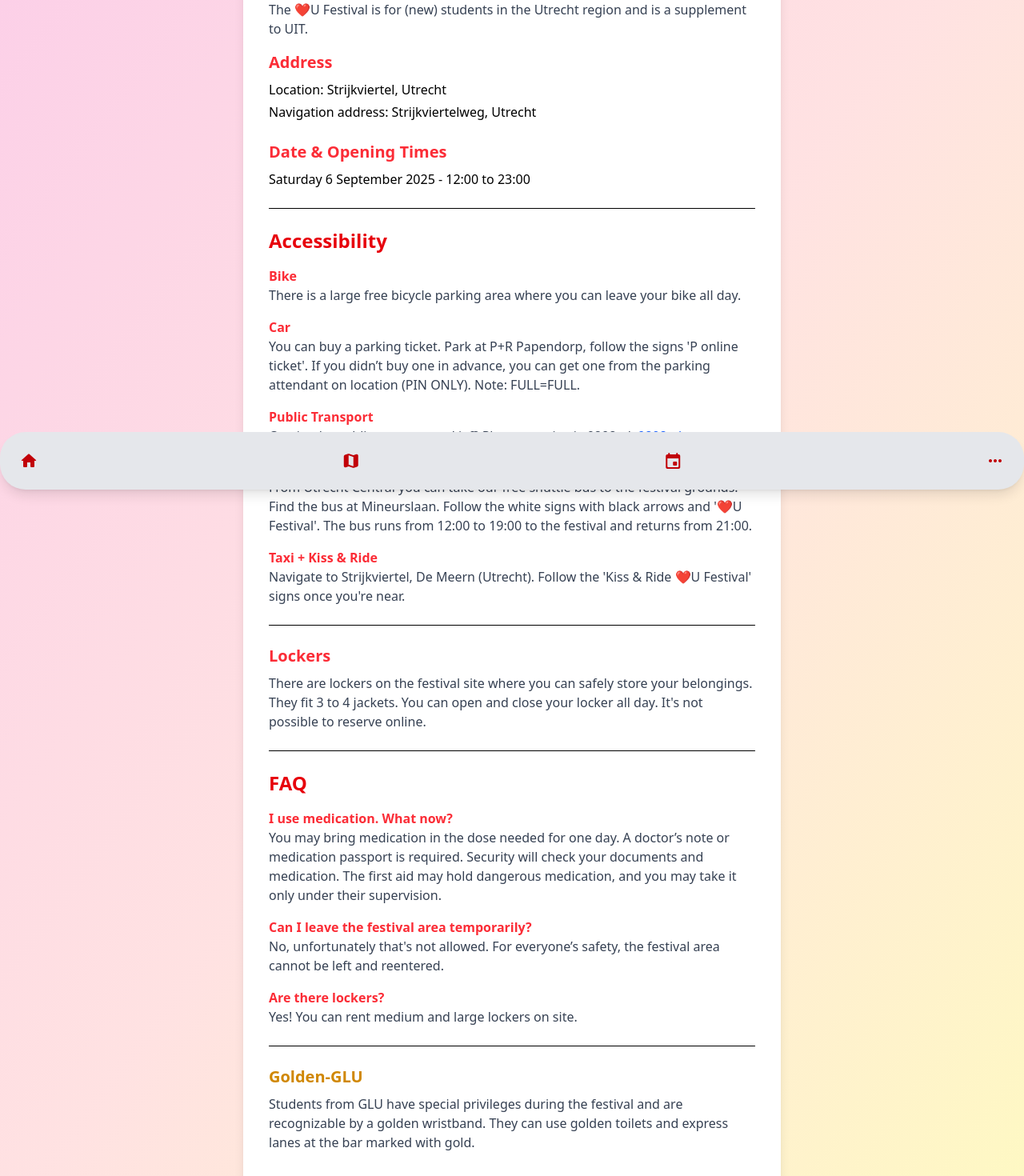
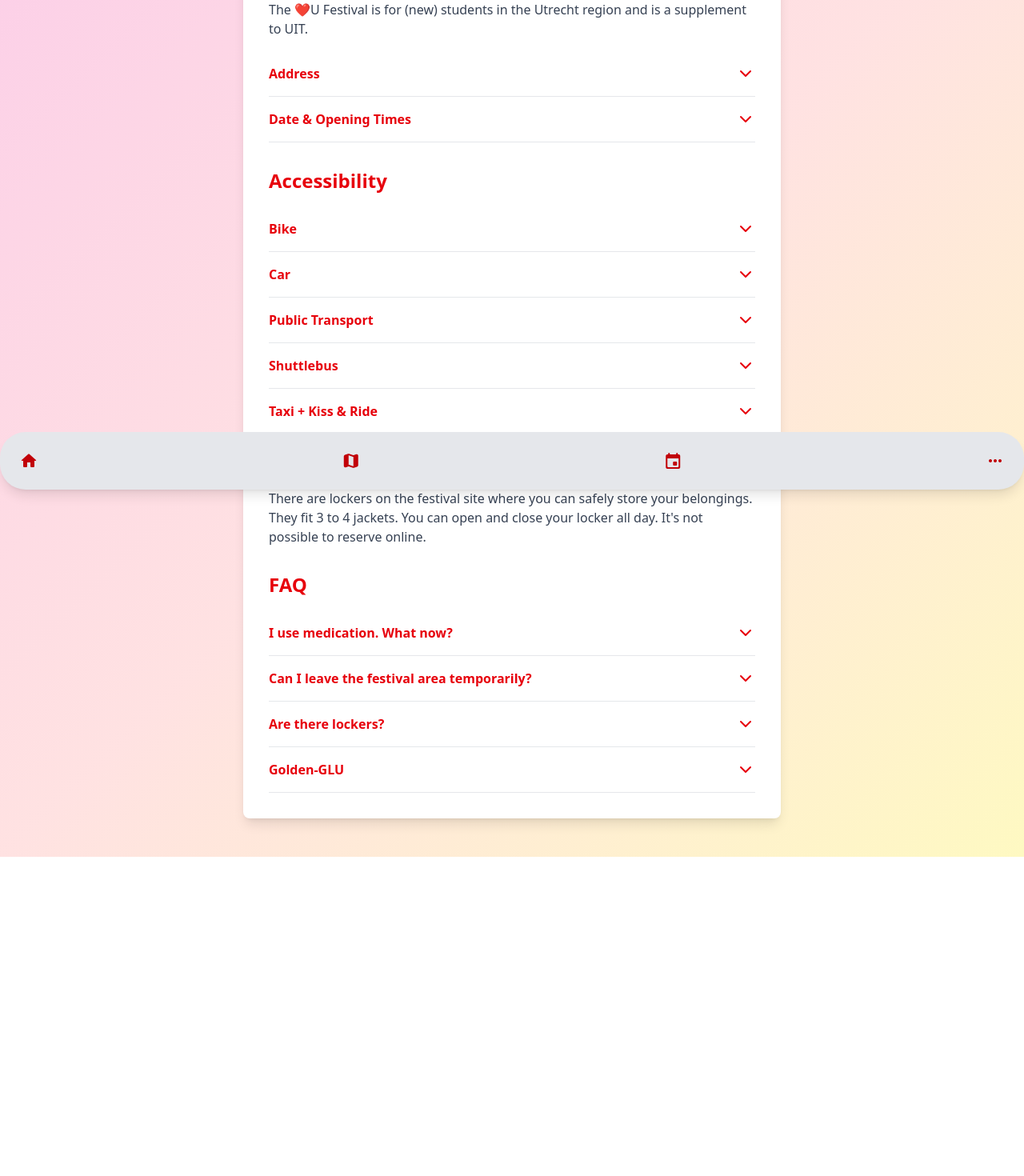
Before and after one commit to Markp33/love-u-festival, a React (Vite) app in the folder react/: page /more in a window 1280 px wide. Shown: the part 180-1650 px from the top of the page at 80% size. After the commit the page ends 1251 px from the top, so only its background shows below. Built offline with nearby package versions, Linux system fonts and the light colour scheme.

Commit message:
lucide+accarderon

```diff
--- a/react/package.json
+++ b/react/package.json
@@ -15,6 +15,7 @@
     "i18next": "^25.2.1",
     "i18next-browser-languagedetector": "^8.1.0",
     "leaflet": "^1.9.4",
+    "lucide-react": "^0.513.0",
     "react": "^19.1.0",
     "react-dom": "^19.1.0",
     "react-i18next": "^15.5.2",
--- a/react/src/pages/More.jsx
+++ b/react/src/pages/More.jsx
@@ -1,4 +1,25 @@
+import { useState } from 'react';
 import { useTranslation } from 'react-i18next';
+import { ChevronDown } from 'lucide-react';
+
+function AccordionItem({ title, children }) {
+  const [isOpen, setIsOpen] = useState(false);
+
+  return (
+    <div className="border-b border-gray-200">
+      <button
+        onClick={() => setIsOpen(!isOpen)}
+        className="w-full flex justify-between items-center py-4 text-left text-red-600 font-semibold"
+      >
+        {title}
+        <ChevronDown
+          className={`transition-transform duration-300 ${isOpen ? 'rotate-180' : ''}`}
+        />
+      </button>
+      {isOpen && <div className="pb-4 text-gray-700">{children}</div>}
+    </div>
+  );
+}
 
 export default function More() {
   const { t } = useTranslation();
@@ -7,37 +28,29 @@ export default function More() {
     <div className="min-h-screen bg-gradient-to-br from-pink-200 via-red-100 to-yellow-100 flex flex-col items-center justify-center px-4">
       <div className="bg-white rounded-lg shadow-lg p-8 max-w-2xl w-full mt-12 mb-12 overflow-y-auto">
         <h1 className="text-3xl font-bold mb-6 text-center text-red-600">{t('title')}</h1>
-        <p className="mb-4 text-gray-700">
-          {t('festivalInfo')}
-        </p>
+        <p className="mb-4 text-gray-700">{t('festivalInfo')}</p>
 
-        <section className="mb-6">
-          <h2 className="text-xl font-semibold mb-2 text-red-500">{t('address')}</h2>
+        <AccordionItem title={t('address')}>
           <div className="mb-1">{t('location', { location: 'Strijkviertel, Utrecht' })}</div>
           <div>{t('navAddress', { address: 'Strijkviertelweg, Utrecht' })}</div>
-        </section>
+        </AccordionItem>
 
-        <section className="mb-6">
-          <h2 className="text-xl font-semibold mb-2 text-red-500">{t('dateTitle')}</h2>
+        <AccordionItem title={t('dateTitle')}>
           <div>{t('date')}</div>
-        </section>
+        </AccordionItem>
 
-        <hr className="my-6" />
-        <h2 className="text-2xl font-bold mb-4 text-red-600">{t('accessibility')}</h2>
+        <h2 className="text-2xl font-bold mt-8 mb-4 text-red-600">{t('accessibility')}</h2>
 
-        <section className="mb-4">
-          <h3 className="font-semibold text-red-500">{t('bike')}</h3>
-          <p className="text-gray-700">{t('bikeInfo')}</p>
-        </section>
+        <AccordionItem title={t('bike')}>
+          <p>{t('bikeInfo')}</p>
+        </AccordionItem>
 
-        <section className="mb-4">
-          <h3 className="font-semibold text-red-500">{t('car')}</h3>
-          <p className="text-gray-700">{t('carInfo')}</p>
-        </section>
+        <AccordionItem title={t('car')}>
+          <p>{t('carInfo')}</p>
+        </AccordionItem>
 
-        <section className="mb-4">
-          <h3 className="font-semibold text-red-500">{t('ov')}</h3>
-          <p className="text-gray-700">
+        <AccordionItem title={t('ov')}>
+          <p>
             {t('ovInfo')}&nbsp;
             <a
               href="https://9292.nl/"
@@ -49,47 +62,36 @@ export default function More() {
             </a>
             .
           </p>
-        </section>
+        </AccordionItem>
 
-        <section className="mb-4">
-          <h3 className="font-semibold text-red-500">{t('shuttle')}</h3>
-          <p className="text-gray-700">{t('shuttleInfo')}</p>
-        </section>
+        <AccordionItem title={t('shuttle')}>
+          <p>{t('shuttleInfo')}</p>
+        </AccordionItem>
 
-        <section className="mb-4">
-          <h3 className="font-semibold text-red-500">{t('taxi')}</h3>
-          <p className="text-gray-700">{t('taxiInfo')}</p>
-        </section>
+        <AccordionItem title={t('taxi')}>
+          <p>{t('taxiInfo')}</p>
+        </AccordionItem>
 
-        <hr className="my-6" />
-        <section className="mb-6">
-          <h2 className="text-xl font-semibold mb-2 text-red-500">{t('lockers')}</h2>
-          <p className="text-gray-700">{t('lockersInfo')}</p>
-        </section>
+        <h2 className="text-xl font-semibold mt-8 mb-2 text-red-500">{t('lockers')}</h2>
+        <p className="mb-4 text-gray-700">{t('lockersInfo')}</p>
 
-        <hr className="my-6" />
-        <h2 className="text-2xl font-bold mb-4 text-red-600">{t('faq')}</h2>
+        <h2 className="text-2xl font-bold mt-8 mb-4 text-red-600">{t('faq')}</h2>
 
-        <section className="mb-4">
-          <h3 className="font-semibold text-red-500">{t('meds')}</h3>
-          <p className="text-gray-700">{t('medsInfo')}</p>
-        </section>
+        <AccordionItem title={t('meds')}>
+          <p>{t('medsInfo')}</p>
+        </AccordionItem>
 
-        <section className="mb-4">
-          <h3 className="font-semibold text-red-500">{t('reentry')}</h3>
-          <p className="text-gray-700">{t('reentryInfo')}</p>
-        </section>
+        <AccordionItem title={t('reentry')}>
+          <p>{t('reentryInfo')}</p>
+        </AccordionItem>
 
-        <section className="mb-4">
-          <h3 className="font-semibold text-red-500">{t('lockersAgain')}</h3>
-          <p className="text-gray-700">{t('lockersAgainInfo')}</p>
-        </section>
+        <AccordionItem title={t('lockersAgain')}>
+          <p>{t('lockersAgainInfo')}</p>
+        </AccordionItem>
 
-        <hr className="my-6" />
-        <section className="mb-6">
-          <h2 className="text-xl font-semibold mb-2 text-yellow-600">{t('glu')}</h2>
-          <p className="text-gray-700">{t('gluInfo')}</p>
-        </section>
+        <AccordionItem title={t('glu')}>
+          <p>{t('gluInfo')}</p>
+        </AccordionItem>
       </div>
     </div>
   );
--- a/react/vite.config.js
+++ b/react/vite.config.js
@@ -5,7 +5,10 @@ import { VitePWA } from 'vite-pwa-plugin'
 
 // https://vite.dev/config/
 export default defineConfig({
-  plugins: [react(), tailwindcss(), VitePWA({
+  plugins: [
+    react(),
+    tailwindcss(),
+    VitePWA({
       registerType: 'autoUpdate',
       devOptions: {
         enabled: true
@@ -24,6 +27,11 @@ export default defineConfig({
             type: 'image/svg+xml'
           }
         ]
+      },
+      workbox: {
+        globPatterns: ['**/*.{js,css,html,png,jpg,svg}'],
+        maximumFileSizeToCacheInBytes: 10 * 1024 * 1024,
       }
-  })],
     })
+  ]
+})
```
Also changed, not shown: 2 other files (tests, documents, lock files or other folders). Lines whose indentation alone changed are shown as unchanged.
